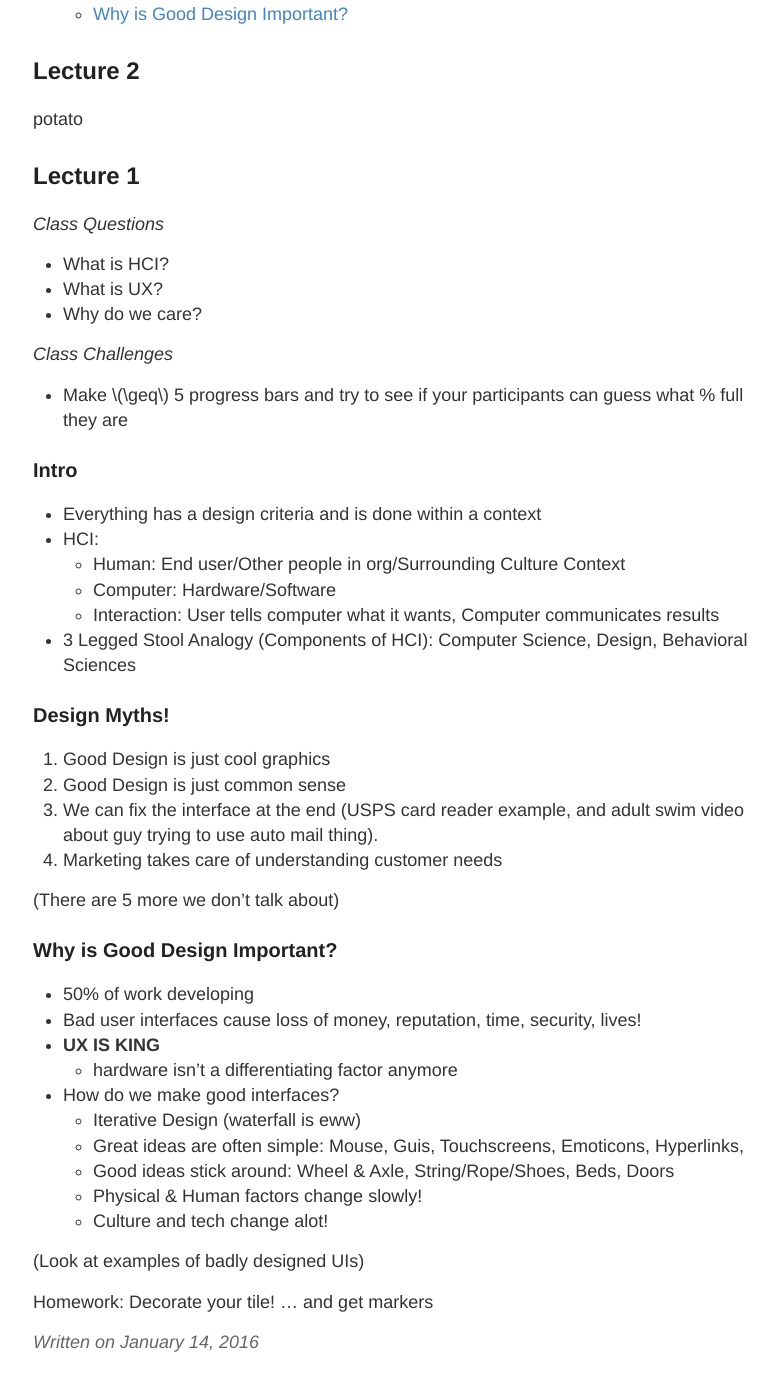
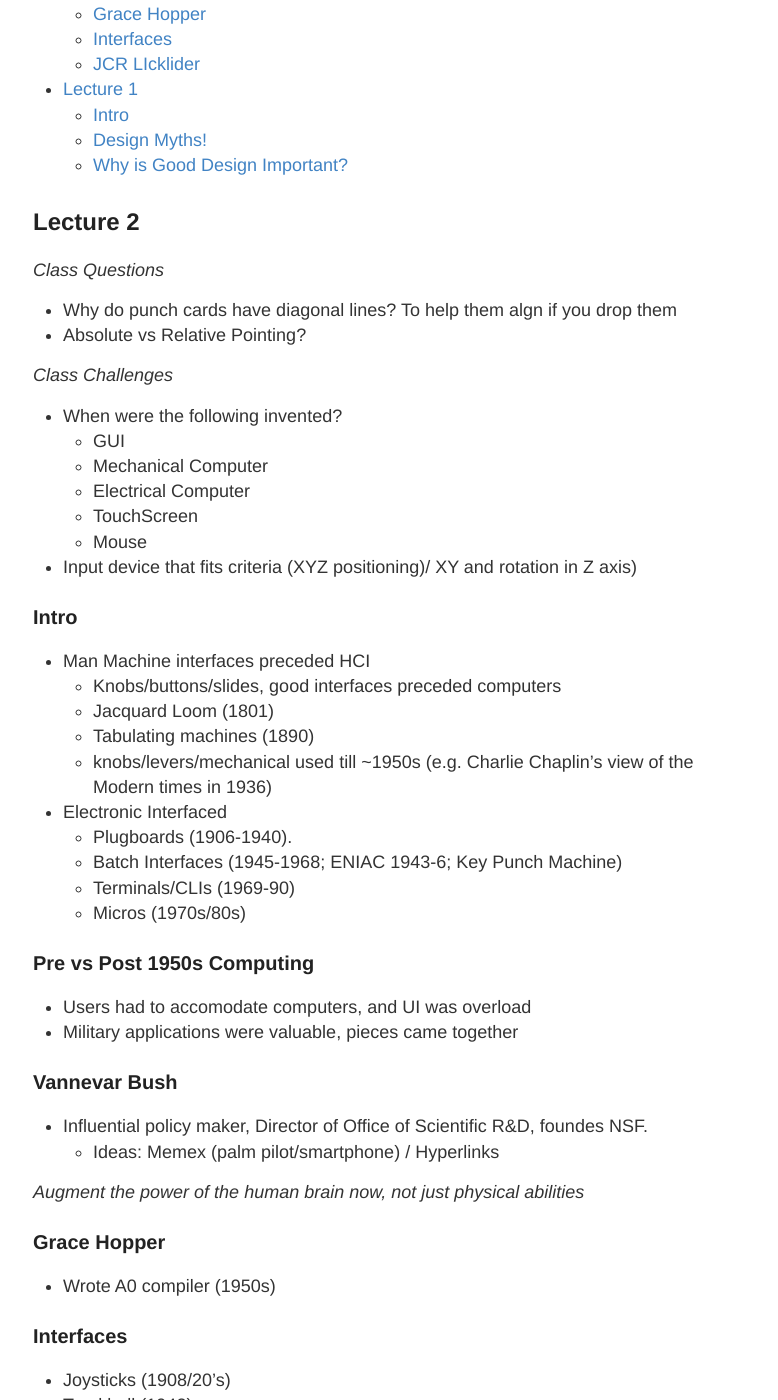
Before and after one commit to RONNCC/ronncc.github, a Jekyll site: the page built from _posts/2016-1-14-the-post-2300.md, in a window 1280 px wide and 1400 px high, scrolled down 326 px. Shown: the whole window, without its empty margins (247-1025 px from the left). Built offline with Jekyll 4.4.1, drawn with Linux system fonts in a browser that asks for light colours; comment, search, counter and statistics services are not loaded; some of the changed text lies outside the part shown.

Commit message:
Published with https://stackedit.io/

```diff
--- a/_posts/2016-1-14-the-post-2300.md
+++ b/_posts/2016-1-14-the-post-2300.md
@@ -19,7 +19,60 @@ title: 'Designing Human Centered Systems Notes'
 
 ## Lecture 2
 
-potato
+*Class Questions*
+- Why do punch cards have diagonal lines? To help them algn if you drop them
+- Absolute vs Relative Pointing?
+
+*Class Challenges*
+
+- When were the following invented?
+	- GUI
+	- Mechanical Computer
+	- Electrical Computer
+	- TouchScreen
+	- Mouse
+- Input device that fits criteria (XYZ positioning)/ XY and rotation in Z axis)
+
+###Intro
+- Man Machine interfaces preceded HCI
+	- Knobs/buttons/slides, good interfaces preceded computers
+	- Jacquard Loom (1801)
+	- Tabulating machines (1890)
+	- knobs/levers/mechanical used till ~1950s (e.g. Charlie Chaplin's view of the Modern times in 1936)
+- Electronic Interfaced
+	- Plugboards (1906-1940).
+	- Batch Interfaces (1945-1968; ENIAC 1943-6; Key Punch Machine)
+	- Terminals/CLIs (1969-90)
+	- Micros (1970s/80s)
+
+### Pre vs Post 1950s Computing
+- Users had to accomodate computers, and UI was overload
+- Military applications were valuable, pieces came together
+
+### Vannevar Bush
+- Influential policy maker, Director of Office of Scientific R&D, foundes NSF.
+	- Ideas: Memex (palm pilot/smartphone) / Hyperlinks
+
+*Augment the power of the human brain now, not just physical abilities*
+
+### Grace Hopper
+- Wrote A0 compiler (1950s)
+
+### Interfaces
+- Joysticks (1908/20's)
+- Trackball (1942)
+- Light Guns/Pens (1950)
+- Sage (1954)
+- Sketchpad (1963, CMU Alum Ivan Sutherland)
+- Glove Keyboard (1960)
+- Knee Operated (1960)
+- Touch Screen (1965)
+- Mouse (1964-7)
+- Input Taxonomies
+
+### JCR LIcklider
+- Man-Computer Symbiosis, HCI Researcher
+
 
 ## Lecture 1
 
```
